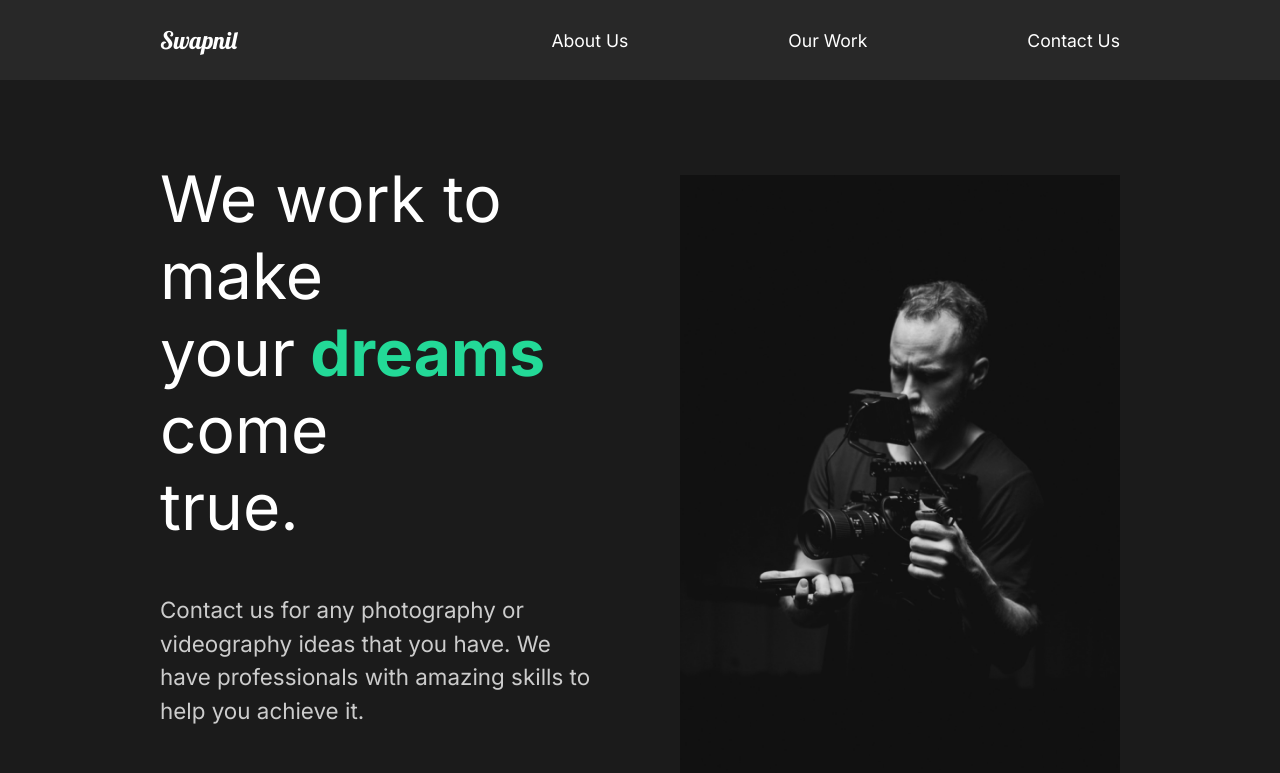
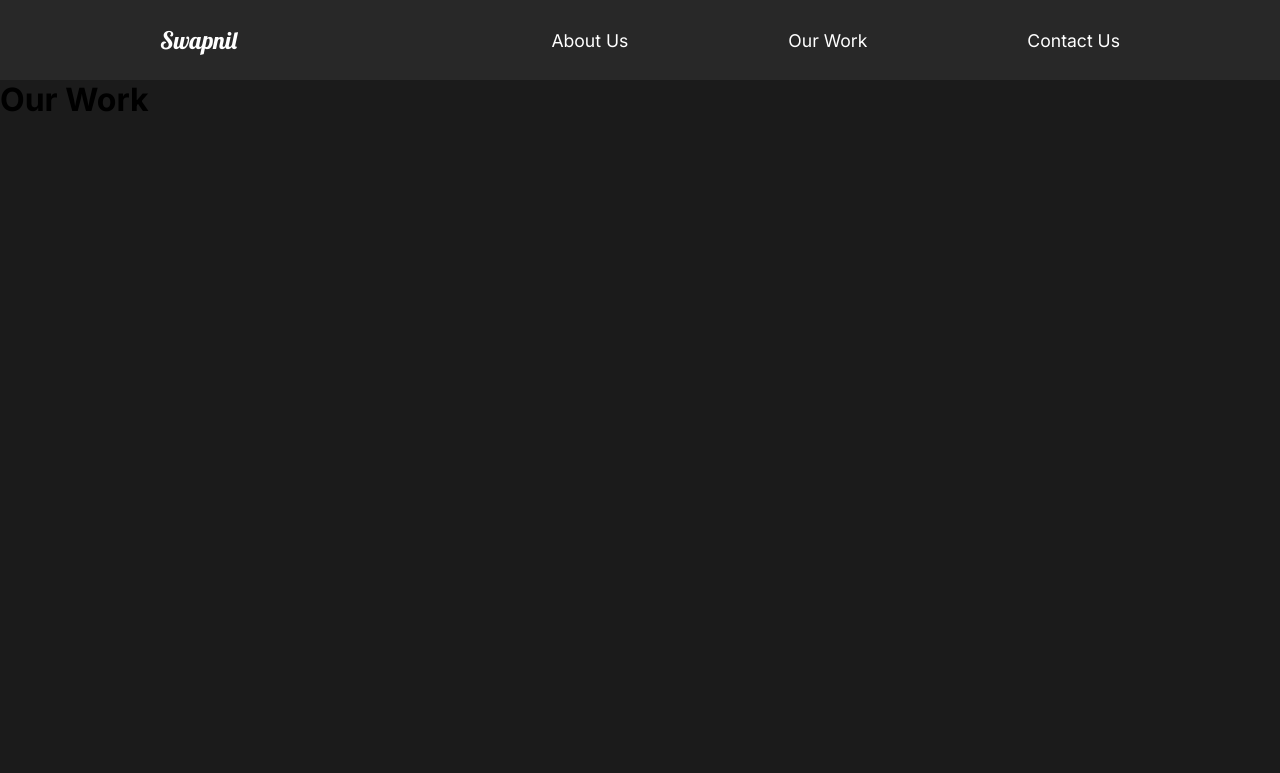
Before and after one commit to SwapzzzGit/React-Portfolio, a React (Create React App) app: page /Work in a window 1280 px wide. Shown: the top 773 px of the page. Built offline with nearby package versions, Linux system fonts and the light colour scheme.

Commit message:
9 Router/Routes/Switch Added

```diff
--- a/package.json
+++ b/package.json
@@ -3,6 +3,7 @@
   "version": "0.1.0",
   "private": true,
   "dependencies": {
+    "@emailjs/browser": "^3.11.0",
     "@testing-library/jest-dom": "^5.16.5",
     "@testing-library/react": "^13.4.0",
     "@testing-library/user-event": "^13.5.0",
@@ -12,6 +13,7 @@
     "react-intersection-observer": "^9.4.3",
     "react-router-dom": "^6.10.0",
     "react-scripts": "5.0.1",
+    "react-switch": "^7.0.0",
     "styled-components": "^5.3.9",
     "web-vitals": "^2.1.4"
   },
--- a/src/App.js
+++ b/src/App.js
@@ -1,17 +1,26 @@
 import React from "react";
 //Import Pages
 import AboutUs from "./pages/AboutUs";
+import ContactUs from "./pages/ContactUs";
+import OurWork from "./pages/OurWork";
 //Global Styles
 import GlobalStyle from "./components/GlobalStyle";
 //Nav
 import Nav from "./components/Nav";
+//Route
+import { Route, Routes } from "react-router-dom";
 
 function App() {
   return (
     <div className="App">
       <GlobalStyle />
       <Nav />
-      <AboutUs />
+
+      <Routes>
+        <Route path="/About" Component={AboutUs} />
+        <Route path="/Contact" Component={ContactUs} />
+        <Route path="/Work" Component={OurWork} />
+      </Routes>
     </div>
   );
 }
--- a/src/components/Nav.js
+++ b/src/components/Nav.js
@@ -1,23 +1,24 @@
 import React from "react";
 import styled from "styled-components";
+import { Link } from "react-router-dom";
 
 const Nav = () => {
   return (
     <StyledNav>
       <h1>
-        <a id="logo" href="#Logo">
+        <Link id="logo" to="/">
           Swapnil
-        </a>
+        </Link>
       </h1>
       <ul>
         <li>
-          <a href="#About">About Us</a>
+          <Link to="/About">About Us</Link>
         </li>
         <li>
-          <a href="#Work">Our Work</a>
+          <Link to="/Contact">Our Work</Link>
         </li>
         <li>
-          <a href="#Contact">Contact Us</a>
+          <Link to="/Work">Contact Us</Link>
         </li>
       </ul>
     </StyledNav>
--- a/src/index.js
+++ b/src/index.js
@@ -1,11 +1,14 @@
 import React from "react";
 import ReactDOM from "react-dom/client";
 import App from "./App";
+import { BrowserRouter as Router } from "react-router-dom";
 
 const root = ReactDOM.createRoot(document.getElementById("root"));
 root.render(
   <React.StrictMode>
-    <App />
+    <Router>
+      <App />
+    </Router>
   </React.StrictMode>
 );
 
--- /dev/null
+++ b/src/pages/ContactUs.js
@@ -0,0 +1,10 @@
+import React from "react";
+
+const ContactUs = () => {
+  return (
+    <div>
+      <h1>Contact Us</h1>
+    </div>
+  );
+};
+export default ContactUs;
--- /dev/null
+++ b/src/pages/OurWork.js
@@ -0,0 +1,11 @@
+import React from "react";
+
+const OurWork = () => {
+  return (
+    <div>
+      <h1>Our Work</h1>
+    </div>
+  );
+};
+
+export default OurWork;
```
Also changed, not shown: src/pages/nk.js (deleted), 1 other file (tests, documents, lock files or other folders).
